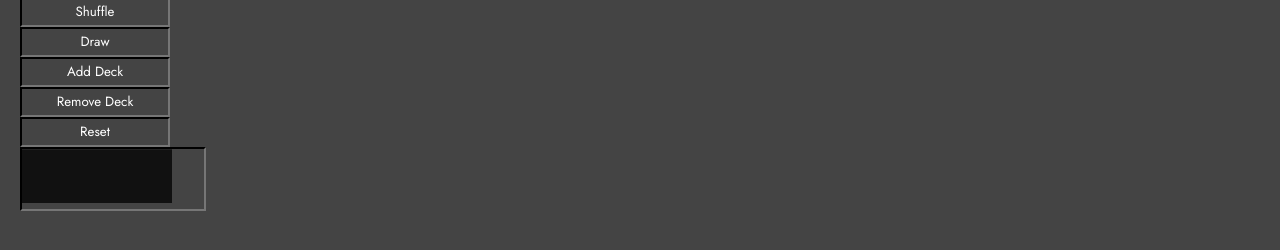
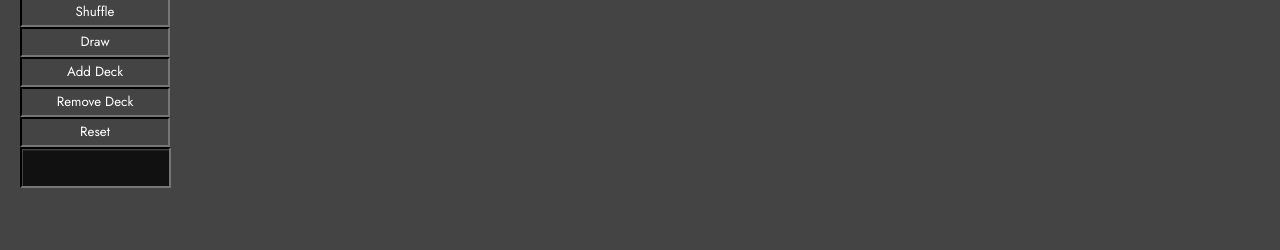
Before and after one commit to DanyangXu77/vbnm0, a plain HTML site: page rng/index.html in a window 1280 px wide. Shown: the part 482-732 px from the top of the page. Drawn offline with Linux system fonts and the light colour scheme.

Commit message:
[08j,o7gm

```diff
--- a/rng/index.html
+++ b/rng/index.html
@@ -38,9 +38,7 @@
             <button class="btn" onclick="reset()">
                 Reset
             </button><br>
-            <div class="box">
-                <svg id="cardDeck" height="54px" width="150px"></svg>
-            </div>
+            <svg id="cardDeck" class="boxbetter" height="56px" width="148px"></svg>
         </div>
         <br>
         <br>
--- a/rng/main.js
+++ b/rng/main.js
@@ -203,7 +203,7 @@ function updateDeck() {
     cardDeck.setAttribute("height", cards.length);
     for (let i = 0; i < cards.length; i++) {
         let newElement = document.createElementNS("http://www.w3.org/2000/svg", 'path');
-        newElement.setAttribute("d","M 0 " + (cards.length - i) + " L 150 " + (cards.length - i));
+        newElement.setAttribute("d","M 1 " + (cards.length - i + 1) + " L 147 " + (cards.length - i + 1));
         if (showclr) {
             let z1 = "";
             let z2 = "";
```
